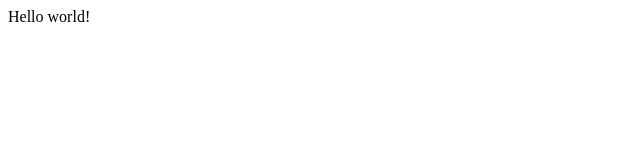
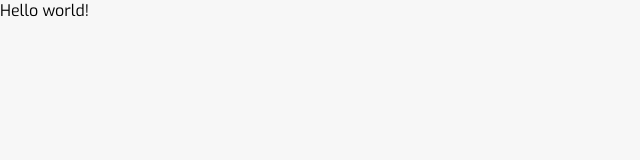
Before and after one commit to raymondovandijk/gblog-react, a Gatsby site: page / in a window 1280 px wide. Shown: the full height of the page, 0-640 px from the left. Built offline with nearby package versions, Linux system fonts and the light colour scheme; Gatsby itself is replaced by a stand-in of ours.

Commit message:
added GobalStyles

```diff
--- a/gatsby-browser.js
+++ b/gatsby-browser.js
@@ -1,7 +1,24 @@
 import React from "react"
-import {ThemeProvider} from "styled-components"
+import { createGlobalStyle, ThemeProvider} from "styled-components"
 import Theme from "./src/themes/theme.js"
 
+const GlobalStyles = createGlobalStyle`
+    *{
+        box-sizing: border-box;
+        margin: 0;
+        padding: 0;
+    }
+
+    body, html {
+        font-family: ${ props => props.theme.fonts.main };
+        height: 100%;
+        background-color: ${ props => props.theme.colors.light1 };
+    }
+`
+
 export const wrapRootElement = ({ element }) => (
-<ThemeProvider theme={Theme}>{ element }</ThemeProvider>
+    <ThemeProvider theme={Theme}>
+        <GlobalStyles />
+        { element }
+    </ThemeProvider>
 )
--- a/gatsby-ssr.js
+++ b/gatsby-ssr.js
@@ -1,7 +1,24 @@
 import React from "react"
-import {ThemeProvider} from "styled-components"
+import { createGlobalStyle, ThemeProvider} from "styled-components"
 import Theme from "./src/themes/theme.js"
 
+const GlobalStyles = createGlobalStyle`
+    *{
+        box-sizing: border;
+        margin: 0;
+        padding: 0;
+    }
+
+    body, html {
+        font-famaly: ${ props => props.theme.fonts.main };
+        height: 100%;
+        background-color: ${ props => props.theme.color.light1 };
+    }
+`
+
 export const wrapRootElement = ({ element }) => (
-<ThemeProvider theme={Theme}>{ element }</ThemeProvider>
+    <ThemeProvider theme={Theme}>
+        <GlobalStyles />
+        { element }
+    </ThemeProvider>
 )
--- a/src/themes/theme.js
+++ b/src/themes/theme.js
@@ -1,7 +1,7 @@
 export default {
     fonts: {
-        main: "Exo, sans-serif",
-        code: "Vollkorn, serif",
+        main: "'Exo', sans-serif",
+        code: "'Vollkorn', serif",
     },
     colors: {
         main1: "hsl(207,70%,59%)",
```
